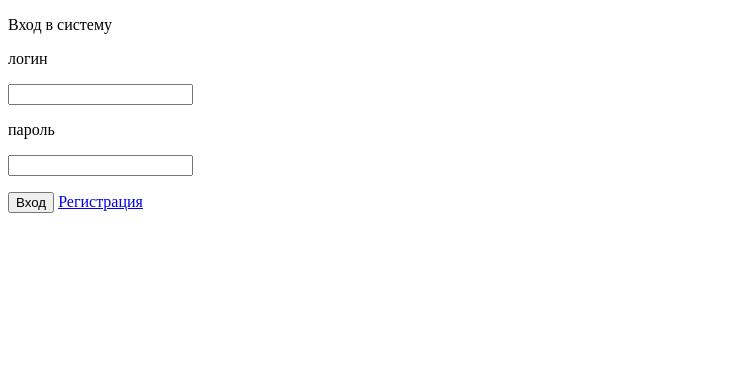
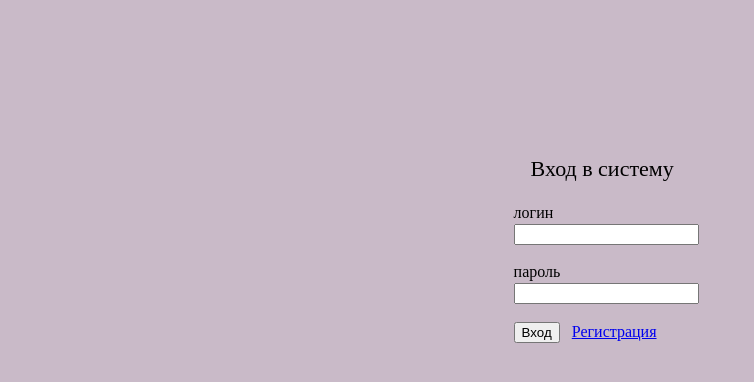
Before and after one commit to Xsizeonit/HAD_battle, a plain HTML site: page client/index.html in a window 1280 px wide. Shown: the whole page, without its empty margins (0-754 px from the left). Drawn offline with Linux system fonts and the light colour scheme.

Commit message:
Add styles

```diff
--- a/client/index.html
+++ b/client/index.html
@@ -2,6 +2,7 @@
 <html>
 <head>
 	<meta charset="utf-8">
+	<link rel="stylesheet" type="text/css" href="style.css">
 	<title>Вход</title>
 </head>
 <body>
--- /dev/null
+++ b/client/style.css
@@ -0,0 +1,32 @@
+body {
+	background-color: #c9bac8;
+}
+
+.form_style {
+	margin-left: 40%;
+	margin-right: 25%;
+	padding-top: 10%;
+}
+
+.part_form {
+	margin-bottom: 2px;
+}
+
+.entry_text_mes {
+	white-space: nowrap;
+	font-size: 22px;
+	margin-left: 17px;
+}
+
+.href_reg {
+	white-space: nowrap;
+	padding-left: 8px;
+}
+
+.labels {
+	margin-bottom: 2px;
+}
+
+#warning_message {
+	white-space: nowrap;
+}
```
Also changed, not shown: client/register.html (+1 -0 lines).
